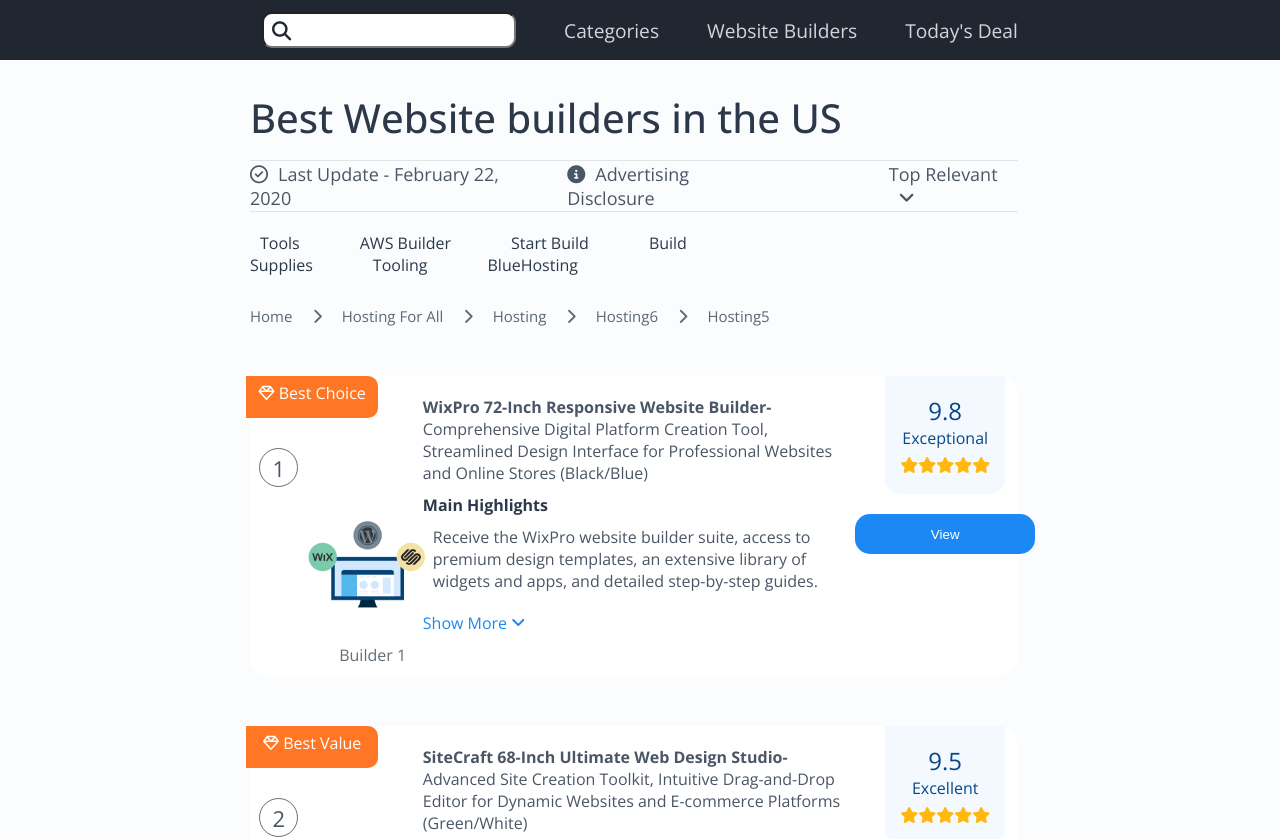
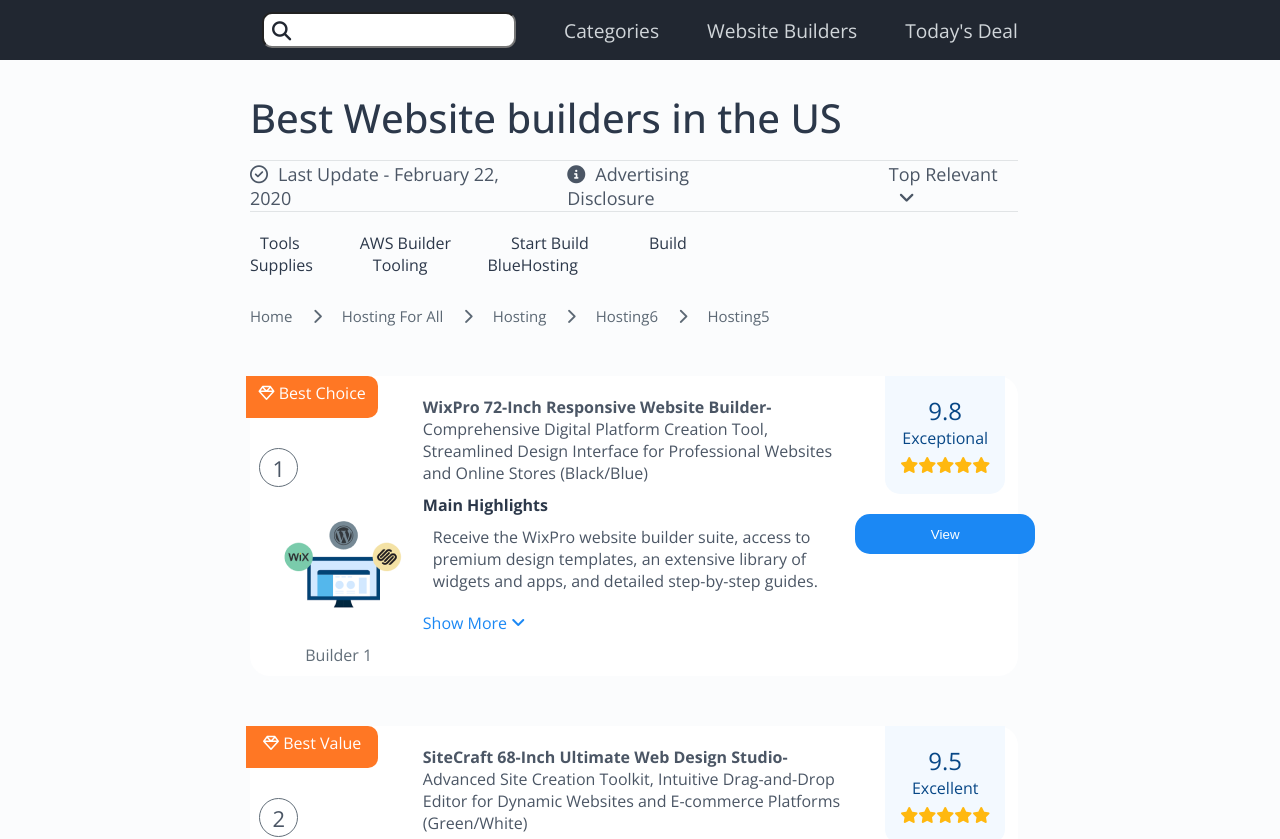
Before and after one commit to arshsaini1333/ReactJS-Development-Assesment, a React (Vite) app: page / in a window 1280 px wide. Shown: the top 839 px of the page. Built offline with nearby package versions, Linux system fonts and the light colour scheme.

Commit message:
New Changes

```diff
--- a/src/Product.css
+++ b/src/Product.css
@@ -22,11 +22,11 @@
 
 .image img {
   margin-top: 10px;
-  margin-left: 30px;
+  margin-left: 4%;
 }
 
 .image .builder {
-  margin-left: 80px;
+  margin-left: 30%;
   color: #626e79;
 }
 
```
